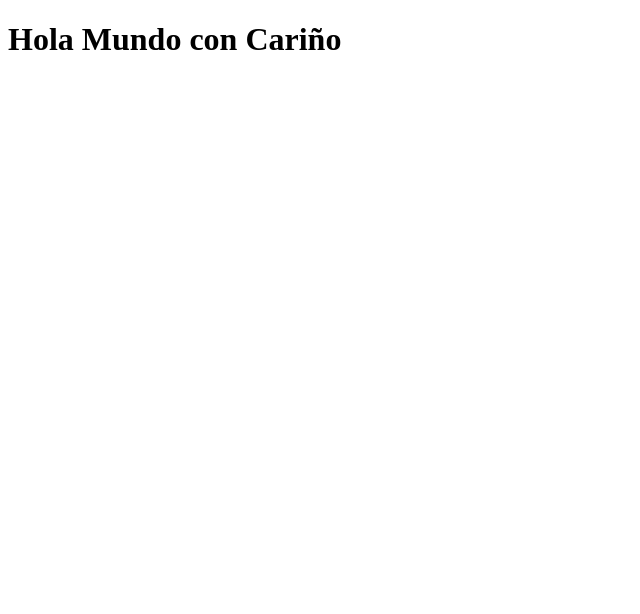
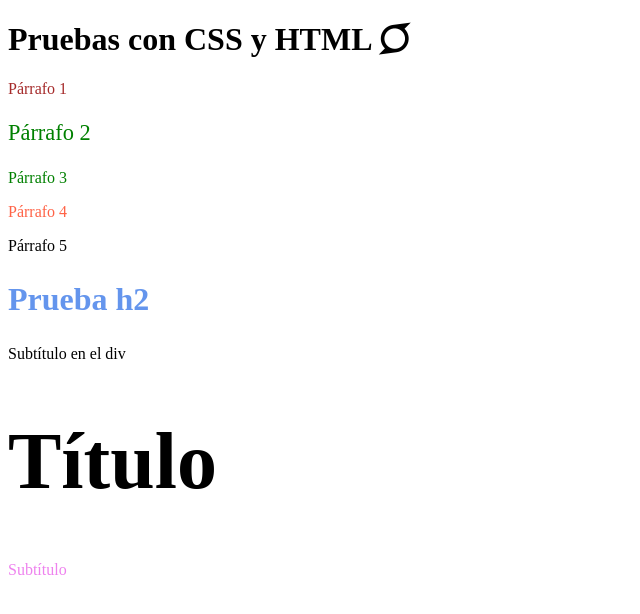
Before and after one commit to daviro05/Curso_Babel, a website: page MyWeb/index.html in a window 1280 px wide. Shown: the whole page, without its empty margins (0-640 px from the left). Drawn offline with Linux system fonts and the light colour scheme.

Commit message:
Pruebas CSS

```diff
--- /dev/null
+++ b/MyWeb/css/style.css
@@ -0,0 +1,30 @@
+@import "../../node_modules/font-awesome/css/font-awesome.min.css";
+
+h2{
+    font-size: 2rem;
+    color: cornflowerblue;
+}
+
+#p1{
+    color: brown;
+}
+
+.verde{
+    color: green;
+}
+
+.grande{
+    font-size: 1.4rem;
+}
+
+header > p{
+    color: violet;
+}
+
+h1.enorme{
+    font-size: 5rem;
+}
+
+p[lang='es']{
+    color: tomato;
+}
--- a/MyWeb/index.html
+++ b/MyWeb/index.html
@@ -5,8 +5,26 @@
     <meta name="viewport" content="width=device-width, initial-scale=1.0">
     <meta http-equiv="X-UA-Compatible" content="ie=edge">
     <title>Hola Mundo</title>
+    <link rel="stylesheet" href="./css/style.css">
+    <!--<link rel="stylesheet" href="../node_modules/font-awesome/css/font-awesome.min.css">-->
+    <link rel="shortcut icon" href="favicon.ico" type="image/x-icon">
+    <script type="module" src="./app/index.js"></script>
 </head>
 <body>
-<h1>Hola Mundo con Cariño</h1>
+    <!-- Prueba de etiquetas con fontawesome. Se adapta al tamaño de letra -->
+    <h1>Pruebas con CSS y HTML <i class="fa fa-superpowers"></i></h1>
+    <p id="p1">Párrafo 1</p>
+    <p class="verde grande">Párrafo 2</p>
+    <p class="verde">Párrafo 3</p>
+    <p lang="es">Párrafo 4</p>
+    <p lang="en">Párrafo 5</p>
+    <h2>Prueba h2</h2>
+    <header>
+        <div>
+            <p>Subtítulo en el div</p>
+        </div>
+            <h1 class="enorme">Título</h1>
+            <p>Subtítulo</p>
+    </header>
 </body>
 </html>
--- a/package.json
+++ b/package.json
@@ -18,6 +18,7 @@
   },
   "homepage": "https://github.com/daviro05/Curso_Babel#readme",
   "dependencies": {
+    "font-awesome": "^4.7.0",
     "http-server": "^0.11.1"
   }
 }
```
Also changed, not shown: MyWeb/app/index.js (added), 1 other file.
